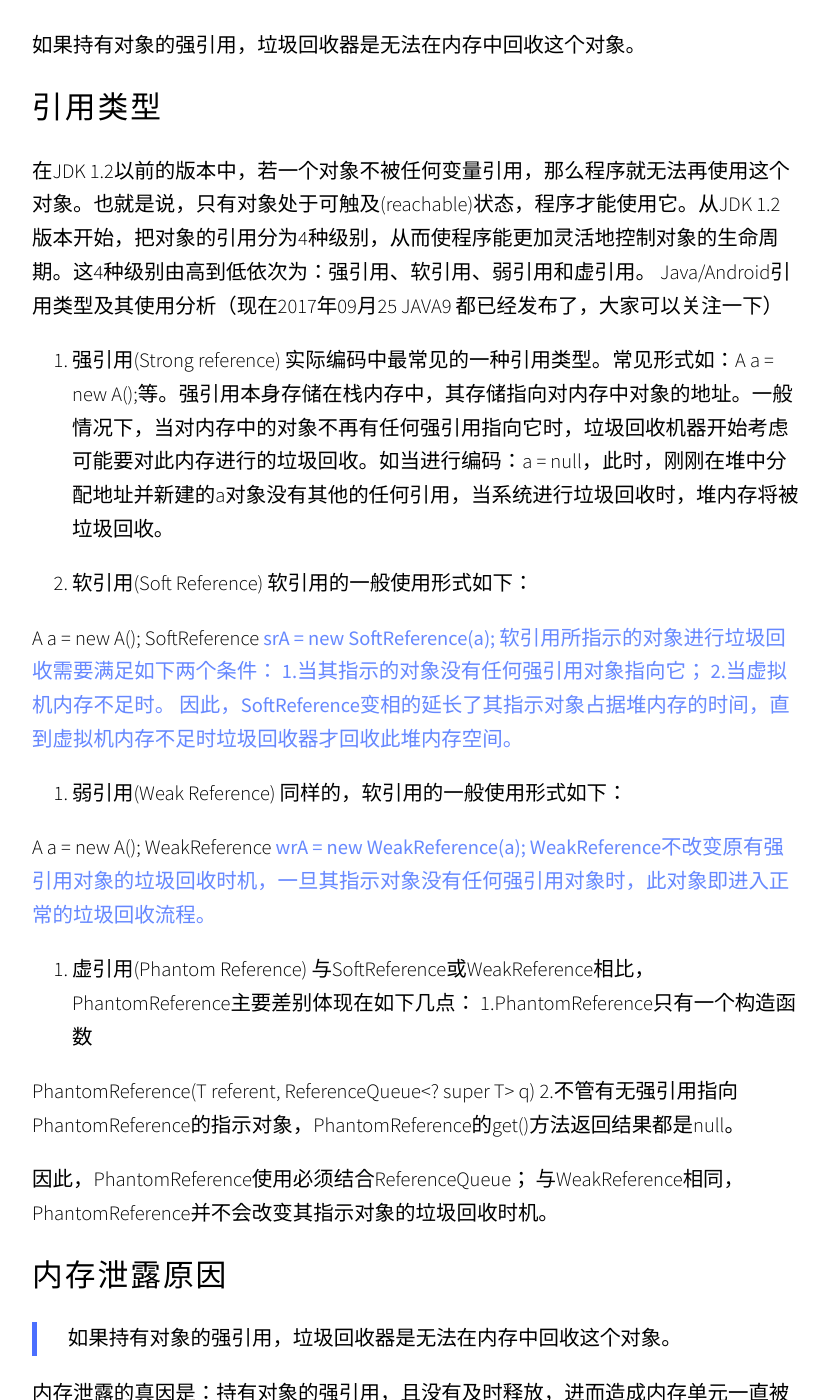
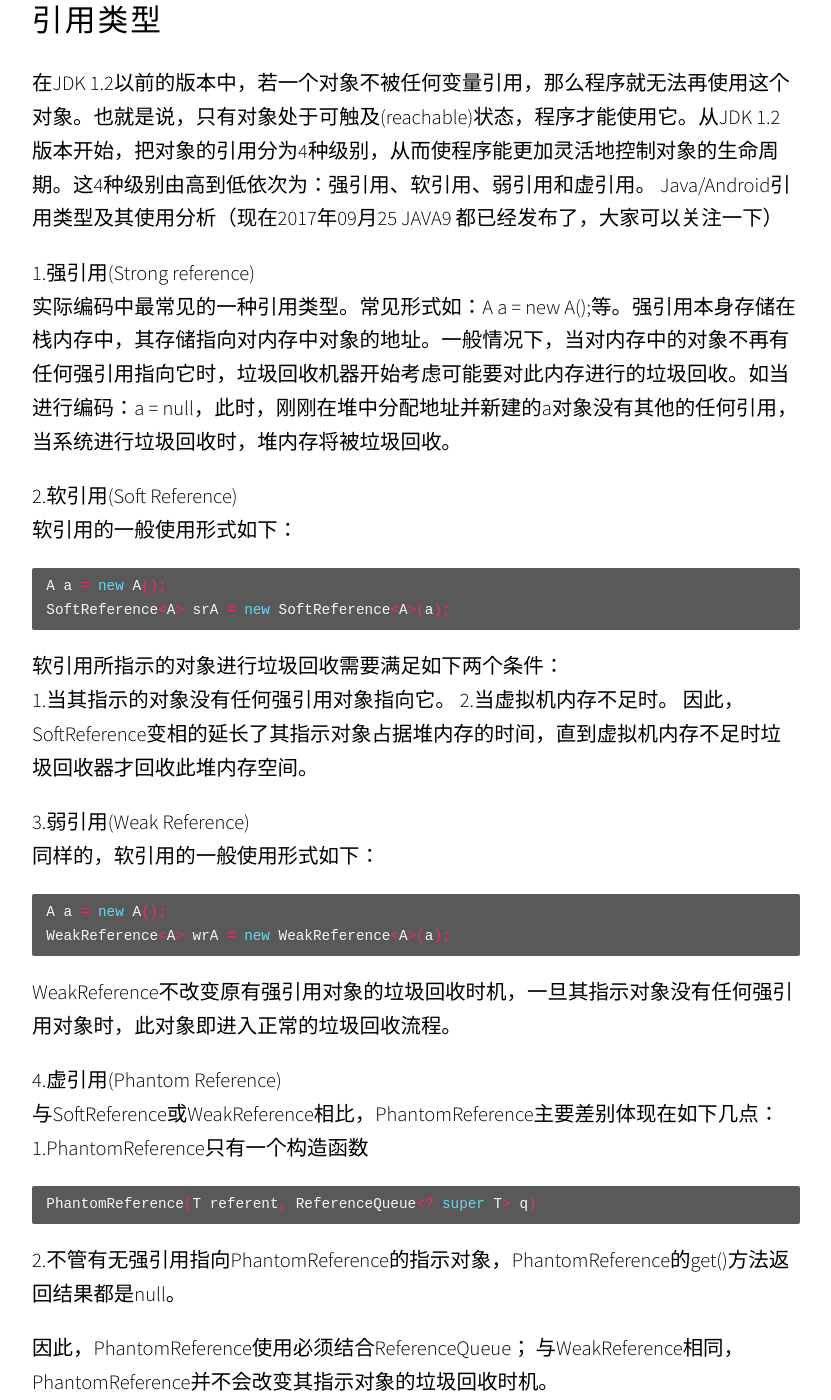
Before and after one commit to qydq/qydq.github.io, a Jekyll site: the page built from _posts/2017-09-25-Android内存泄漏。.md, in a window 1280 px wide and 1400 px high, scrolled down 6352 px. Shown: the whole window, without its empty margins (224-1055 px from the left). Built offline with Jekyll 4.4.1, drawn with Linux system fonts in a browser that asks for light colours; some web fonts are replaced; some of the changed text lies outside the part shown.

Commit message:
Update 2017-09-25-Android内存泄漏。.md

````diff
--- a/_posts/2017-09-25-Android内存泄漏。.md
+++ b/_posts/2017-09-25-Android内存泄漏。.md
@@ -4,20 +4,19 @@ date:   2017-09-25 20:32
 categories: Theory
 ---
 
-# Android内存泄漏。
-
-促使本qy写这篇文章是因为今天我的小团子告诉我她的手机”微信“无响应了，后来经过我的了解，就是当收到“19 。。。。。”，（19后面为15个句号）等，手机会出现卡死现象，作为Android开发者都知道这个是ANR的问题，这顿时勾起了我的兴趣，然后我就跟她专业性的分析什么是ANR，最后讲到Android内存泄漏会引起内存溢出OOM等各种手机性能问题，也决定以此为契机写一篇文章来谈谈Android内存泄漏等相关问题，这篇文章也算是欠下很久了吧。
+　　这篇文章是因为今天我的小团子告诉我她的手机”微信“无响应了，后来经过我的了解，就是当收到“19 。。。。。”，（19后面为15个句号）等，手机会出现卡死现象，作为Android开发者都知道这个是ANR的问题，这顿时勾起了我的兴趣，然后我就跟她专业性的分析什么是ANR，最后讲到Android内存泄漏会引起内存溢出的问题，也决定以此为契机写一篇文章来谈谈Android内存泄漏，这篇文章也算是欠下很久了吧。
 以下为截图信息
 ![](https://github.com/qydq/qydq.github.io/blob/master/_res/screen/wechart_anr.jpg?raw=true)
 ![](https://github.com/qydq/qydq.github.io/blob/master/_res/screen/wechar_anr_version.jpg?raw=true)
 ![](https://github.com/qydq/qydq.github.io/blob/master/_res/screen/wechar_anr_news.jpg?raw=true)
-ANR的问题是在微信Android 6.5.13版本上发现，IOS设备上暂时没有发现此BUG。
+*ANR的问题是在微信Android 6.5.13版本上发现，IOS设备上暂时没有发现此BUG。*
 
-ANR : Android官方规定不允许在UI线程执行耗时的操作，如请求网络资源，下载图片，耗时操作数据库，超过5秒系统则会造成手机卡死，系统会弹出（Application Not Response）对话框，建议耗时任务都应该放在后台子线程中去处理。
+　　ANR : Android官方规定不允许在UI线程执行耗时的操作，如请求网络资源，下载图片等，超过5秒系统则会造成手机卡死，系统会弹出（Application Not Response）对话框，建议耗时任务都放在后台子线程中去处理。
 
 ANR没什么可说的，以这个为契入点，文章会一步一步的探讨内存泄漏问题。
-
+```groovy
 JAVA是垃圾回收语言的一种，开发者无需特意管理内存分配。但是JAVA中还是存在着许多内存泄露的可能性，如果不好好处理内存泄露，会导致APP内存单元无法释放被浪费掉，最终导致内存全部占据堆栈(heap)挤爆进而程序崩溃。
+```
 
 ## 内存泄漏
 
@@ -27,7 +26,7 @@ JAVA是垃圾回收语言的一种，开发者无需特意管理内存分配。
 
 内存溢出(OutOfMemory)：程序向系统申请的内存空间超出了系统能给的。比如内存只能分配一个int类型，我却要塞给他一个long类型，double类型，系统就出现内存溢出，不够用的情况。
 
-大量的内存泄漏会导致内存溢出。
+>大量的内存泄漏会导致内存溢出。
 
 ## 内存
 
@@ -66,31 +65,34 @@ Java 程序运行时的内存分配策略有三种,分别是静态分配,栈式
 在JDK 1.2以前的版本中，若一个对象不被任何变量引用，那么程序就无法再使用这个对象。也就是说，只有对象处于可触及(reachable)状态，程序才能使用它。从JDK 1.2版本开始，把对象的引用分为4种级别，从而使程序能更加灵活地控制对象的生命周期。这4种级别由高到低依次为：强引用、软引用、弱引用和虚引用。
 Java/Android引用类型及其使用分析（现在2017年09月25 JAVA9 都已经发布了，大家可以关注一下）
 
-1. 强引用(Strong reference)
+1.强引用(Strong reference)<br>
 实际编码中最常见的一种引用类型。常见形式如：A a = new A();等。强引用本身存储在栈内存中，其存储指向对内存中对象的地址。一般情况下，当对内存中的对象不再有任何强引用指向它时，垃圾回收机器开始考虑可能要对此内存进行的垃圾回收。如当进行编码：a = null，此时，刚刚在堆中分配地址并新建的a对象没有其他的任何引用，当系统进行垃圾回收时，堆内存将被垃圾回收。
 
-2. 软引用(Soft Reference)
+2.软引用(Soft Reference)<br>
 软引用的一般使用形式如下：
-
+```groovy
 A a = new A();
 SoftReference<A> srA = new SoftReference<A>(a);
-软引用所指示的对象进行垃圾回收需要满足如下两个条件：
-1.当其指示的对象没有任何强引用对象指向它；
+```
+软引用所指示的对象进行垃圾回收需要满足如下两个条件：<br>
+1.当其指示的对象没有任何强引用对象指向它。
 2.当虚拟机内存不足时。
 因此，SoftReference变相的延长了其指示对象占据堆内存的时间，直到虚拟机内存不足时垃圾回收器才回收此堆内存空间。
 
-3. 弱引用(Weak Reference)
+3.弱引用(Weak Reference)<br>
 同样的，软引用的一般使用形式如下：
-
+```groovy
 A a = new A();
 WeakReference<A> wrA = new WeakReference<A>(a);
+```
 WeakReference不改变原有强引用对象的垃圾回收时机，一旦其指示对象没有任何强引用对象时，此对象即进入正常的垃圾回收流程。
 
-4. 虚引用(Phantom Reference)
-与SoftReference或WeakReference相比，PhantomReference主要差别体现在如下几点：
+4.虚引用(Phantom Reference)<br>
+与SoftReference或WeakReference相比，PhantomReference主要差别体现在如下几点：<br>
 1.PhantomReference只有一个构造函数
-
+```groovy
 PhantomReference(T referent, ReferenceQueue<? super T> q)
+```
 2.不管有无强引用指向PhantomReference的指示对象，PhantomReference的get()方法返回结果都是null。
 
 因此，PhantomReference使用必须结合ReferenceQueue；
````
Also changed, not shown: other parts of _posts/2017-09-25-Android内存泄漏。.md (+3 -0 lines).
